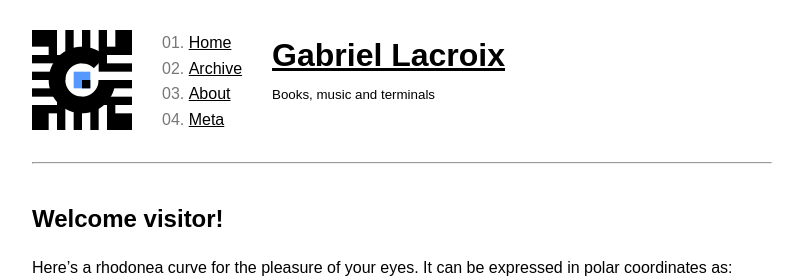
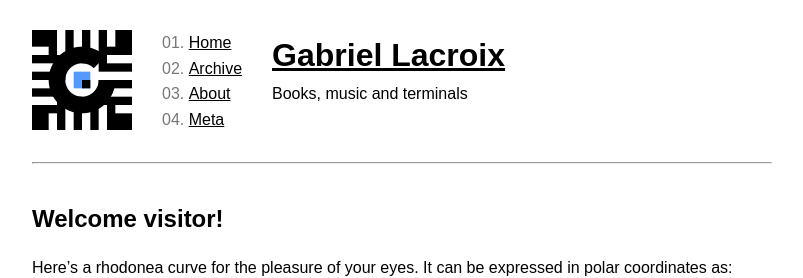
Before and after one commit to Gadiguibou/gadiguibou.github.io, a Jekyll site: the page built from _pages/index.md, in a window 1280 px wide. Shown: the top 278 px of the page, without its empty margins (238-1041 px from the left). Built offline with Jekyll 4.4.1, drawn with Linux system fonts in a browser that asks for light colours; some web fonts are replaced; formulas are drawn with MathJax 3.

Commit message:
Remove small tags around tagline in header

```diff
--- a/_includes/header.html
+++ b/_includes/header.html
@@ -14,6 +14,6 @@
 {% include nav.html %}
 <div>
   <h2><a href="{{ site.baseurl }}/" title="Home">{{ site.title }}</a></h2>
-  <p><small>{{ site.tagline }}</small></p>
+  <p>{{ site.tagline }}</p>
 </div>
 </header>
```
